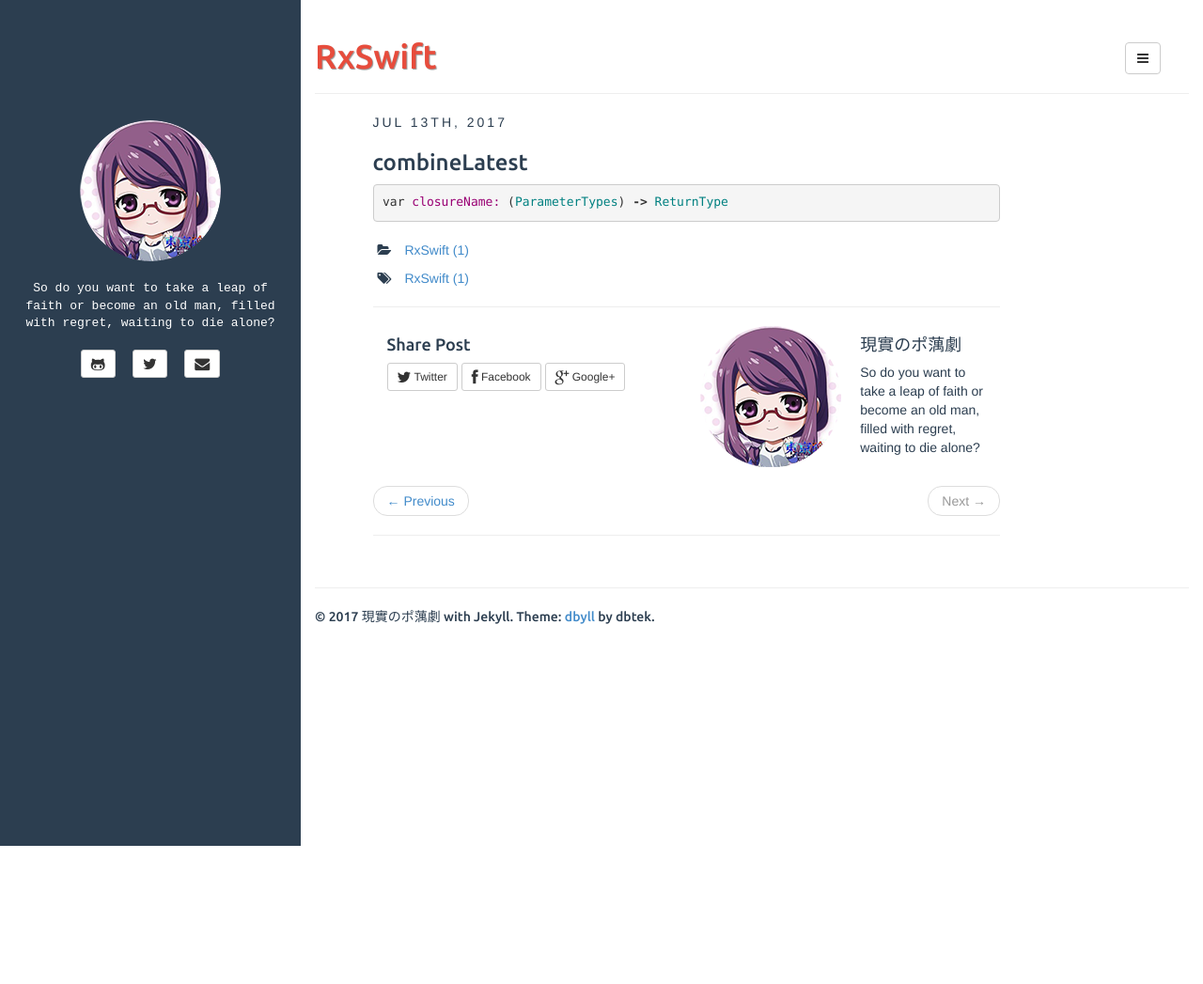
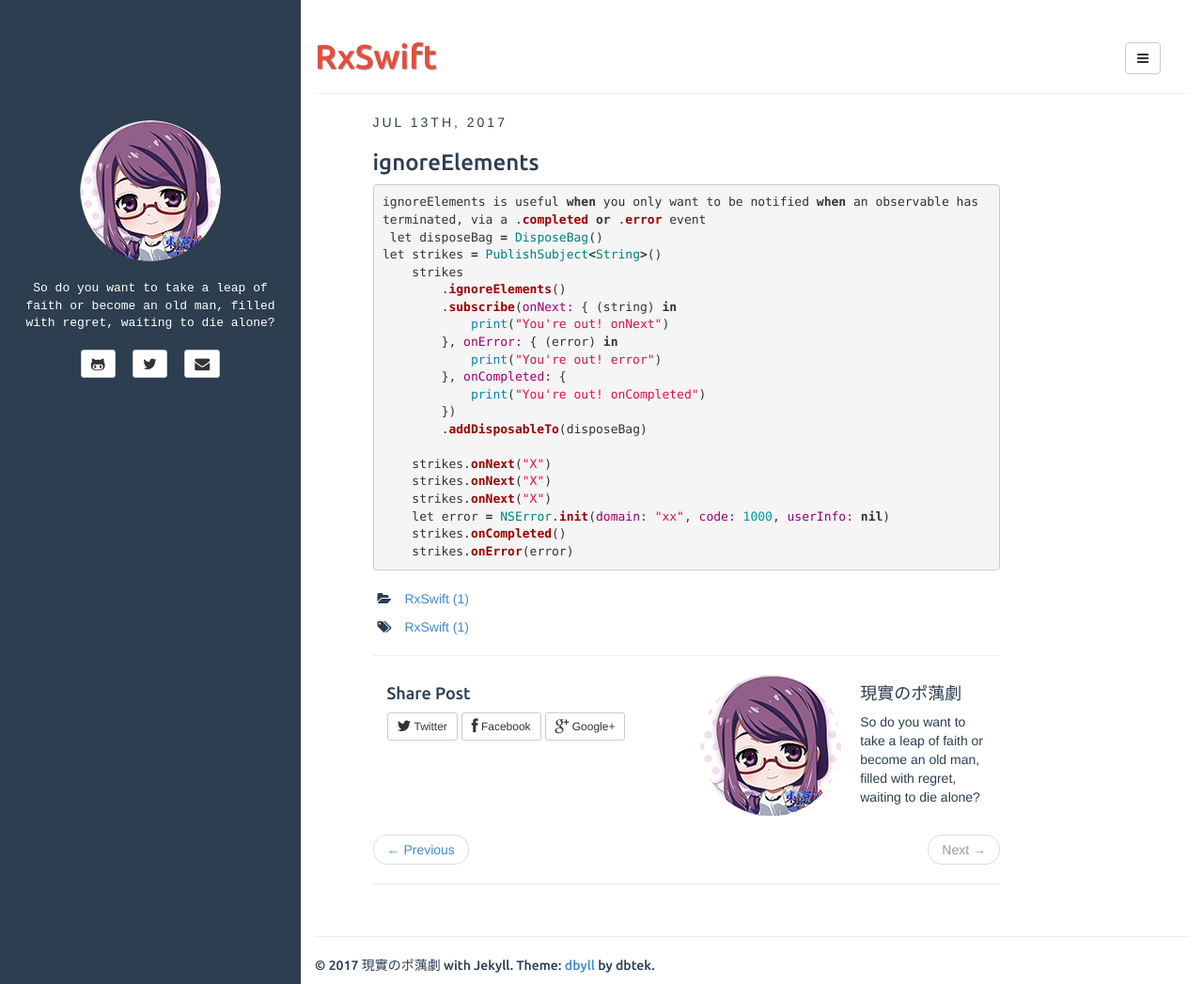
Before and after one commit to plusyu/plusyu.github.io, a Jekyll site: the page built from _posts/2017-07-13-RxSwift .md, in a window 1280 px wide and 1047 px high. Shown: the whole window at 94% size. Built offline with Jekyll 4.4.1, drawn with Linux system fonts in a browser that asks for light colours.

Commit message:
Update 2017-07-13-RxSwift .md

```diff
--- a/_posts/2017-07-13-RxSwift .md
+++ b/_posts/2017-07-13-RxSwift .md
@@ -6,10 +6,30 @@ tags: [RxSwift]
 description: RxSwift 基本概念
 ---
 
-<h3>combineLatest</h3>
+<h3>ignoreElements</h3>
 
 {% highlight ruby %}
 
-var closureName: (ParameterTypes) -> ReturnType
+ignoreElements is useful when you only want to be notified when an observable has terminated, via a .completed or .error event
+ let disposeBag = DisposeBag()
+let strikes = PublishSubject<String>()
+    strikes
+        .ignoreElements()
+        .subscribe(onNext: { (string) in
+            print("You're out! onNext")
+        }, onError: { (error) in
+            print("You're out! error")
+        }, onCompleted: {
+            print("You're out! onCompleted")
+        })
+        .addDisposableTo(disposeBag)
+
+    strikes.onNext("X")
+    strikes.onNext("X")
+    strikes.onNext("X")
+    let error = NSError.init(domain: "xx", code: 1000, userInfo: nil)
+    strikes.onCompleted()
+    strikes.onError(error)
+
 
 {% endhighlight %}
```
